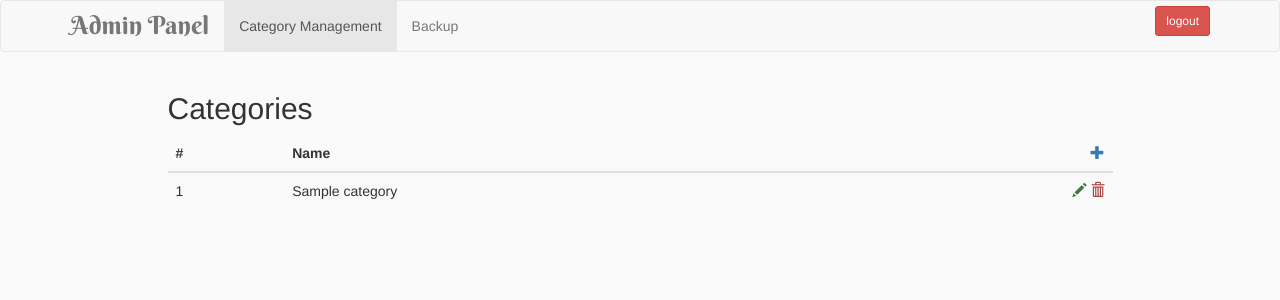
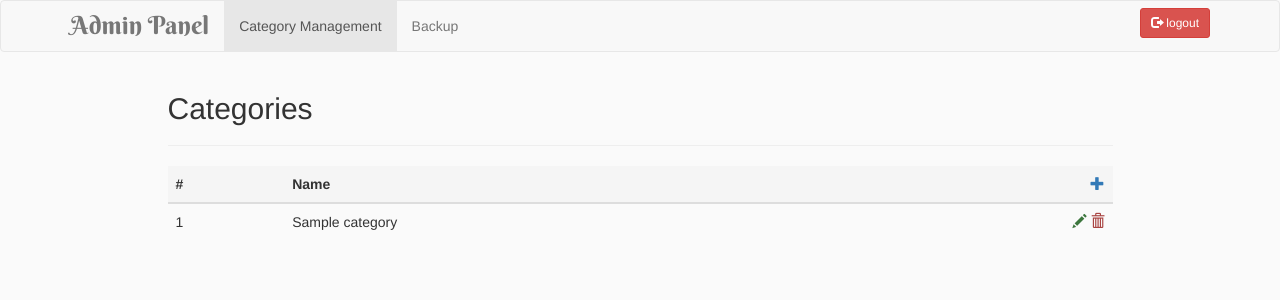
Before and after one commit to opmarq/basicPhpScript, a PHP site: page /phpscript/admin/index.php in a window 1280 px wide. Shown: the top 300 px of the page. Run offline with PHP 8.4, Linux system fonts and the light colour scheme; the visitor is signed in with stand-in values (Sample User, id 1); tables that the repository leaves empty hold one stand-in row (values such as "Sample post").

Commit message:
aesthetic touches on the admin panel

```diff
--- a/admin/index.php
+++ b/admin/index.php
@@ -63,13 +63,14 @@
       <div class="row">
         <div class="col-lg-10 col-lg-push-1 pt-4">
             <h2>Categories</h2>
+            <hr>
             <div class="table-responsive">
-              <table class="table table-striped">
+              <table class="table table-hover">
                 <thead>
-                  <tr>
+                  <tr class="active">
                     <th>#</th>
                     <th>Name</th>
-                    <th><a class="pull-right" href="#" data-toggle="modal" data-target="#addCategoryModal"><i class="glyphicon glyphicon-plus"></i></a></th>
+                    <th><a class="pull-right" href="#" data-toggle="modal" data-target="#addCategoryModal"><i data-toggle="tooltip" title="Add Category" class="glyphicon glyphicon-plus"></i></a></th>
                   </tr>
                 </thead>
                 <tbody>
@@ -79,8 +80,8 @@
                       <td><?= $value->id ?></td>
                       <td><?= $value->name ?></td>
                       <td class="text-right">
-                        <a class="update-category-btn" data-toggle="modal" data-target="#updateCategoryModal" data-category="<?= $value->id.':'.$value->name ?>"><span class="glyphicon glyphicon-pencil text-success"></span></a>
-                        <a href="index.php?category_deleted_id=<?= $value->id ?>"><span class="glyphicon glyphicon-trash text-danger"></span></a>
+                        <a class="update-category-btn" data-toggle="modal" data-target="#updateCategoryModal" data-category="<?= $value->id.':'.$value->name ?>"><span data-toggle="tooltip" title="Update Category" class="glyphicon glyphicon-pencil text-success"></span></a>
+                        <a href="index.php?category_deleted_id=<?= $value->id ?>"><span data-toggle="tooltip" title="Delete Category" class="glyphicon glyphicon-trash text-danger"></span></a>
                       </td>
                     </tr>
                 <?php endforeach; ?>
--- a/template/admin-header.view.php
+++ b/template/admin-header.view.php
@@ -9,7 +9,7 @@
                 <li><a href="#" data-toggle="modal" data-target="#backupConfirmationModal">Backup</a></li>
             </ul>
             <div class="pull-right">
-                <a class="btn btn-sm btn-danger btn-logout" href="../logout.php">logout</a>
+                <a class="btn btn-sm btn-danger btn-logout" href="../logout.php"><span class="glyphicon glyphicon-log-out"></span> logout</a>
             </div>
         </div>
     </nav>
```
